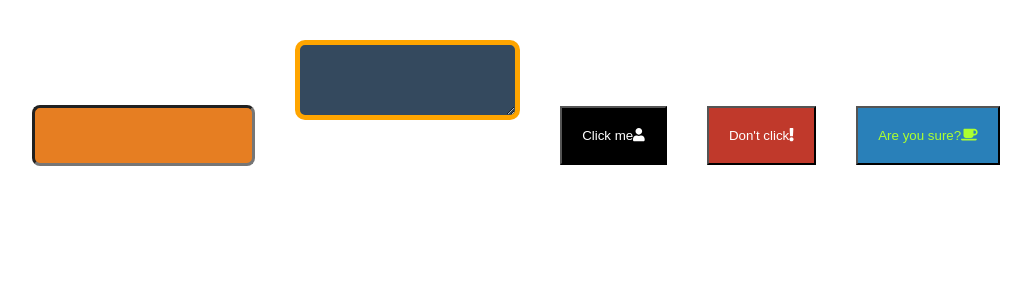
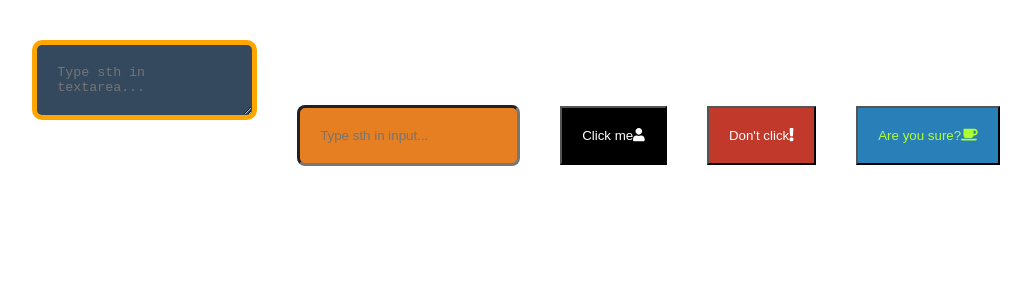
Before and after one commit to piotrekgie/03-architecture, a React (Create React App) app: page / in a window 1280 px wide. Shown: the top 300 px of the page, without its empty margins (124-1155 px from the left). Built offline with nearby package versions, Linux system fonts and the light colour scheme.

Commit message:
Ex3 Refactored components structure

```diff
--- a/src/App.js
+++ b/src/App.js
@@ -5,8 +5,8 @@ import {Button, Input, Textarea} from './components/Form';
 function App() {
     return (
         <>
+            <Textarea bgColor="wet asphalt" color="concrete" brdSize="5" brdRadius="10" brdColor="orange"/>
             <Input bgColor="carrot" color="clouds" brdSize="3" brdRadius="8" brdColor="wisteria"/>
-            <Textarea bgColor="wet asphalt" color="concrete" brdSize="5" brdRadius="10" brdColor="orange"/>
             <Button icon="user">Click me</Button>
             <Button icon="exclamation" bgColor="pomegranate">Don't click</Button>
             <Button icon="coffee" bgColor="belize hole" color="greenyellow">Are you sure?</Button>
--- a/src/components/Form/Input/Input.js
+++ b/src/components/Form/Input/Input.js
@@ -13,7 +13,7 @@ function Input({bgColor = 'black', color = 'white', brdSize = '1', brdRadius = '
     };
 
     return (
-        <input style={styles}/>
+        <input style={styles} placeholder="Type sth in input..."/>
     );
 }
 
--- a/src/components/Form/Textarea/Textarea.js
+++ b/src/components/Form/Textarea/Textarea.js
@@ -13,7 +13,7 @@ function Textarea({bgColor = 'black', color = 'white', brdSize, brdRadius, brdCo
     };
 
     return (
-        <textarea style={styles}/>
+        <textarea style={styles} placeholder="Type sth in textarea..."/>
     );
 }
 
```
